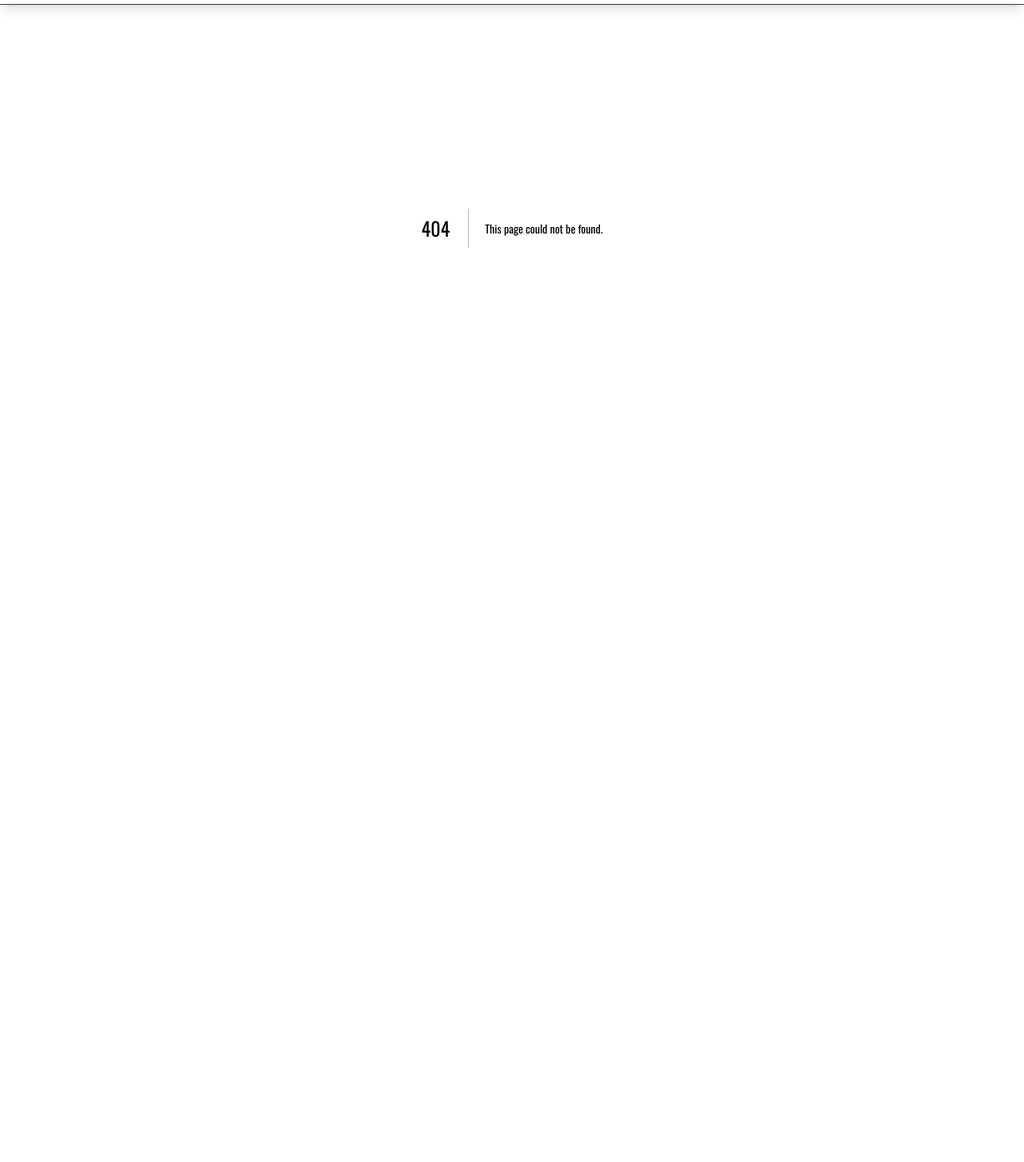
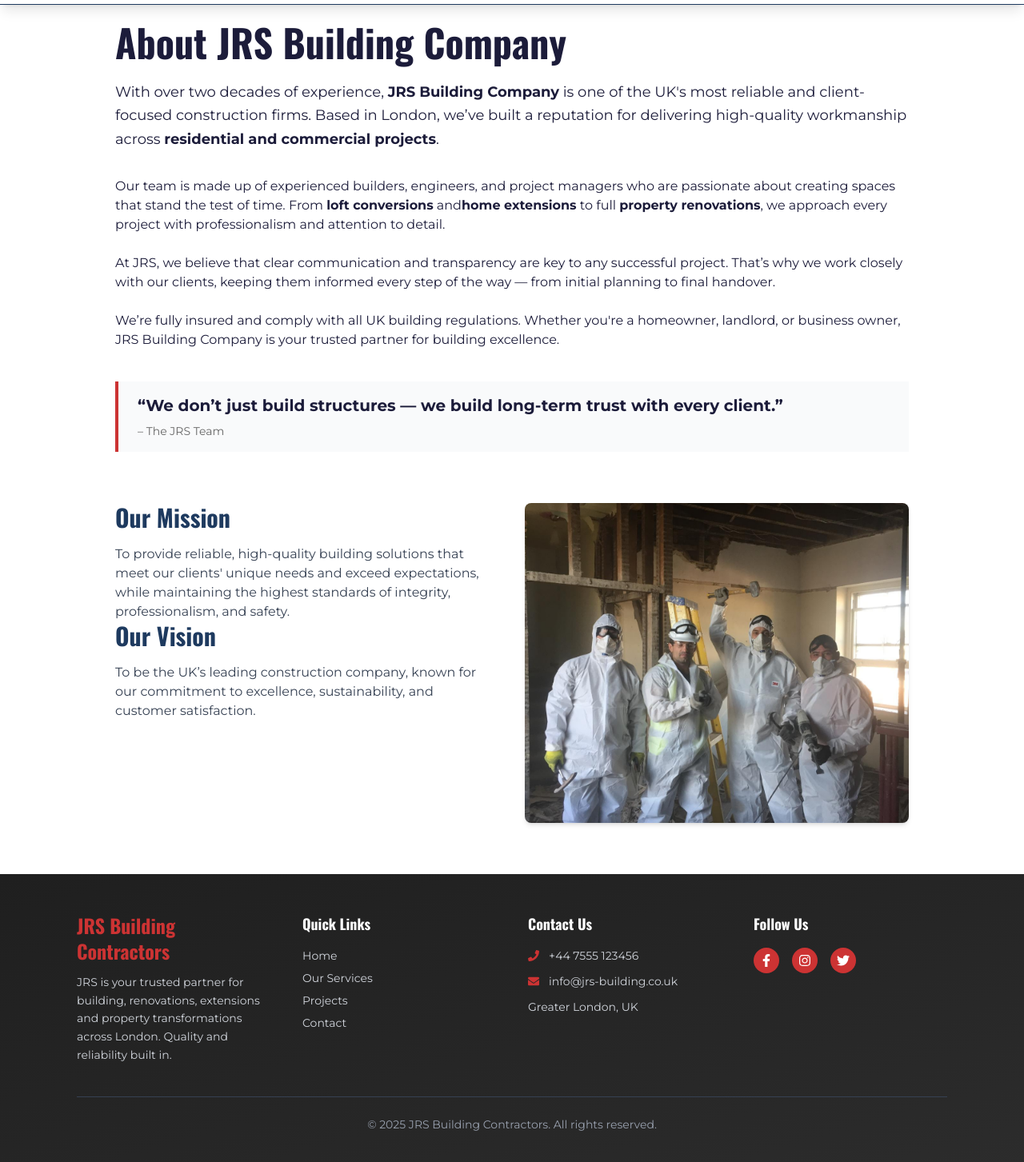
Before and after one commit to alikansoh/JRSBuilding, a Next.js app in the folder frontend/: page /about in a window 1280 px wide. Before the commit this address had no page. Shown: the part 115-1568 px from the top of the page at 80% size. Before the commit the page ends 800 px from the top, so only its background shows below. Built offline with nearby package versions, Linux system fonts and the light colour scheme.

Commit message:
add about us page

```diff
--- /dev/null
+++ b/frontend/src/app/Components/Footer.tsx
@@ -0,0 +1,64 @@
+import Link from "next/link";
+import { FaFacebookF, FaInstagram, FaTwitter, FaPhone, FaEnvelope } from "react-icons/fa";
+
+export default function Footer() {
+  return (
+    <footer className="bg-gradient-to-br from-[#1f1f1f] to-[#2c2c2c] text-white py-12 px-6 sm:px-12 lg:px-24">
+      <div className="max-w-7xl mx-auto grid grid-cols-1 sm:grid-cols-2 lg:grid-cols-4 gap-10">
+        {/* Logo & About */}
+        <div>
+          <h3 className="text-2xl font-bold text-[#CC3333] mb-3">JRS Building Contractors</h3>
+          <p className="text-gray-300 text-sm leading-relaxed">
+            JRS is your trusted partner for building, renovations, extensions and property transformations across London. Quality and reliability  built in.
+          </p>
+        </div>
+
+        {/* Quick Links */}
+        <div>
+          <h4 className="text-lg font-semibold mb-4">Quick Links</h4>
+          <ul className="space-y-2 text-sm text-gray-300">
+            <li><Link href="/" className="hover:text-white transition">Home</Link></li>
+            <li><Link href="/services" className="hover:text-white transition">Our Services</Link></li>
+            <li><Link href="/projects" className="hover:text-white transition">Projects</Link></li>
+            <li><Link href="/contact" className="hover:text-white transition">Contact</Link></li>
+          </ul>
+        </div>
+
+        {/* Contact Info */}
+        <div>
+          <h4 className="text-lg font-semibold mb-4">Contact Us</h4>
+          <ul className="space-y-3 text-sm text-gray-300">
+            <li className="flex items-center gap-3">
+              <FaPhone className="text-[#CC3333]" /> +44 7555 123456
+            </li>
+            <li className="flex items-center gap-3">
+              <FaEnvelope className="text-[#CC3333]" /> info@jrs-building.co.uk
+            </li>
+            <li>Greater London, UK</li>
+          </ul>
+        </div>
+
+        {/* Social Media */}
+        <div>
+          <h4 className="text-lg font-semibold mb-4">Follow Us</h4>
+          <div className="flex gap-4">
+            <a href="#" className="bg-[#CC3333] hover:bg-[#a82828] p-2 rounded-full transition">
+              <FaFacebookF />
+            </a>
+            <a href="#" className="bg-[#CC3333] hover:bg-[#a82828] p-2 rounded-full transition">
+              <FaInstagram />
+            </a>
+            <a href="#" className="bg-[#CC3333] hover:bg-[#a82828] p-2 rounded-full transition">
+              <FaTwitter />
+            </a>
+          </div>
+        </div>
+      </div>
+
+      {/* Divider */}
+      <div className="border-t border-gray-700 mt-10 pt-6 text-center text-sm text-gray-400">
+        © {new Date().getFullYear()} JRS Building Contractors. All rights reserved.
+      </div>
+    </footer>
+  );
+}
--- a/frontend/src/app/Components/RecentProject.tsx
+++ b/frontend/src/app/Components/RecentProject.tsx
@@ -31,25 +31,25 @@ const projects = [
 
 export default function RecentProjects() {
   return (
-    <section className="bg-gradient-to-br from-white via-gray-100 to-gray-200 pt-24 pb-16 px-4 sm:px-6 lg:px-12">
+    <section className="bg-gradient-to-br from-white via-gray-100 to-gray-200 pt-20 mt-10 pb-20 px-6 sm:px-12 lg:px-28">
       {/* Section Header */}
-      <div className="text-center mb-12 max-w-2xl mx-auto px-2">
-        <h2 className="text-4xl sm:text-5xl font-extrabold text-[#CC3333] mb-4 tracking-tight drop-shadow-md">
+      <div className="text-center mb-16 max-w-3xl mx-auto">
+        <h2 className="text-5xl font-extrabold text-[#CC3333] mb-4 tracking-tight drop-shadow-md">
           Recent Projects
         </h2>
-        <p className="text-gray-700 text-base sm:text-lg font-medium">
-          Transformations we’re proud of — slide to see the difference.
+        <p className="text-gray-700 text-xl font-medium">
+          Transformations we’re proud of. slide to see the difference.
         </p>
       </div>
 
       {/* Projects Grid */}
-      <div className="grid grid-cols-1 md:grid-cols-2 lg:grid-cols-3 gap-6 max-w-7xl mx-auto">
+      <div className="grid grid-cols-1 md:grid-cols-3 gap-12 max-w-7xl mx-auto">
         {projects.map(({ title, before, after, description, address }, idx) => (
           <div
             key={idx}
-            className="bg-white rounded-2xl shadow-md hover:shadow-lg transition-shadow duration-300 flex flex-col overflow-hidden"
+            className="bg-white rounded-3xl shadow-xl hover:shadow-2xl transition-shadow duration-500 flex flex-col overflow-hidden"
           >
-            <div className="h-[240px] sm:h-[300px] relative rounded-t-2xl overflow-hidden">
+            <div className="h-[280px] sm:h-[350px] relative rounded-t-3xl overflow-hidden">
               <ReactCompareImage
                 leftImage={before}
                 rightImage={after}
@@ -57,50 +57,49 @@ export default function RecentProjects() {
                 rightImageLabel="After"
                 sliderLineWidth={4}
                 sliderLineColor="#CC3333"
-
               />
             </div>
-            <div className="p-4 flex-grow flex flex-col justify-between">
+            <div className="p-5 flex-grow flex flex-col justify-between">
               <div>
-                <h3 className="text-xl font-semibold text-gray-900 mb-2">{title}</h3>
-                <p className="text-gray-700 text-sm mb-3">{description}</p>
+                <h3 className="text-2xl font-semibold text-gray-900 mb-3">{title}</h3>
+                <p className="text-gray-700 text-base mb-4 leading-relaxed">{description}</p>
               </div>
-              <p className="text-xs text-[#CC3333] font-semibold">{address}</p>
+              <p className="text-sm text-[#CC3333] font-semibold tracking-wide">{address}</p>
             </div>
           </div>
         ))}
       </div>
 
       {/* View All Button */}
-      <div className="text-center mt-12">
+      <div className="text-center mt-10">
         <Link href="/projects" className="relative inline-block group">
           <span className="absolute inset-0 rounded-full bg-[#CC3333] blur opacity-70 group-hover:opacity-100 transition duration-300"></span>
-          <span className="relative inline-block px-8 py-3 text-white font-semibold text-base rounded-full bg-[#b32b2b] group-hover:bg-[#cc4444] shadow-md transition-colors duration-300">
+          <span className="relative inline-block px-12 py-4 text-white font-semibold text-lg rounded-full bg-[#b32b2b] group-hover:bg-[#cc4444] shadow-lg transition-colors duration-300">
             View All Projects
           </span>
         </Link>
       </div>
 
       {/* Call to Action */}
-      <section className="relative mt-10 bg-gradient-to-r from-[#cc3333] to-[#a52a2a] py-12 px-4 sm:px-6 lg:px-20 rounded-2xl shadow-xl overflow-hidden">
+      <section className="relative mt-10 bg-gradient-to-r from-[#cc3333] to-[#a52a2a] py-16 px-6 sm:px-12 lg:px-24 rounded-3xl shadow-2xl overflow-hidden">
         {/* Decorative Blur Circles */}
-        <div className="absolute top-[-80px] left-[-80px] w-[250px] h-[250px] bg-white opacity-10 rounded-full blur-2xl z-0" />
-        <div className="absolute bottom-[-100px] right-[-100px] w-[280px] h-[280px] bg-white opacity-10 rounded-full blur-2xl z-0" />
+        <div className="absolute top-[-100px] left-[-100px] w-[300px] h-[300px] bg-white opacity-10 rounded-full blur-3xl z-0" />
+        <div className="absolute bottom-[-120px] right-[-120px] w-[350px] h-[350px] bg-white opacity-10 rounded-full blur-2xl z-0" />
 
         <div className="relative z-10 text-center max-w-3xl mx-auto">
-          <h2 className="text-white text-3xl sm:text-4xl font-extrabold mb-4 leading-tight drop-shadow-md">
+          <h2 className="text-white text-4xl sm:text-5xl font-extrabold mb-6 leading-tight drop-shadow-md">
             Let’s Bring Your Vision to Life
           </h2>
-          <p className="text-white/90 text-base sm:text-lg mb-6 leading-relaxed">
+          <p className="text-white/90 text-lg sm:text-xl mb-10 leading-relaxed">
             Whether it’s a full renovation or a small improvement, we’re here to deliver stunning results. Reach out today and let’s talk about your next project.
           </p>
 
-          <Link
+          <a
             href="/contact"
-            className="inline-block px-8 py-3 text-white font-semibold text-base bg-white/10 border border-white/20 rounded-full backdrop-blur hover:bg-white/20 transition-all duration-300 shadow-md hover:shadow-lg"
+            className="relative inline-block px-10 py-4 text-white font-semibold text-lg bg-white/10 border border-white/20 rounded-full backdrop-blur hover:bg-white/20 transition-all duration-300 shadow-md hover:shadow-xl"
           >
-            Get a Free Consultation
-          </Link>
+            Get a Free quote
+          </a>
         </div>
       </section>
     </section>
--- /dev/null
+++ b/frontend/src/app/about/page.tsx
@@ -0,0 +1,72 @@
+export const metadata = {
+  title: "About Us | JRS Building Company",
+  description:
+    "Learn more about JRS Building Company, a trusted name in UK construction. We specialise in renovations, extensions, new builds, and project management with over 20 years of experience.",
+};
+
+import Image from "next/image";
+
+export default function AboutPage() {
+  return (
+    <section className="max-w-5xl mx-auto px-4 mt-20 py-16 text-[#1C1C3A]">
+      <h1 className="text-4xl md:text-5xl font-bold mb-6">About JRS Building Company</h1>
+      <p className="text-lg leading-relaxed mb-8">
+        With over two decades of experience, <strong>JRS Building Company</strong> is one of the UK&apos;s most
+        reliable and client-focused construction firms. Based in London, we’ve built a reputation for
+        delivering high-quality workmanship across <strong>residential and commercial projects</strong>.
+      </p>
+
+      <div className="space-y-6">
+        <p>
+          Our team is made up of experienced builders, engineers, and project managers who are passionate
+          about creating spaces that stand the test of time. From <strong>loft conversions</strong> and
+          <strong>home extensions</strong> to full <strong>property renovations</strong>, we approach every
+          project with professionalism and attention to detail.
+        </p>
+
+        <p>
+          At JRS, we believe that clear communication and transparency are key to any successful project.
+          That’s why we work closely with our clients, keeping them informed every step of the way — from
+          initial planning to final handover.
+        </p>
+
+        <p>
+          We’re fully insured and comply with all UK building regulations. Whether you&apos;re a homeowner,
+          landlord, or business owner, JRS Building Company is your trusted partner for building excellence.
+        </p>
+      </div>
+
+      <div className="mt-10 border-l-4 border-[#CC3333] pl-6 py-4 bg-gray-50">
+        <p className="text-xl font-semibold text-[#1C1C3A]">
+          “We don’t just build structures — we build long-term trust with every client.”
+        </p>
+        <span className="text-sm text-[#666] mt-2 block">– The JRS Team</span>
+      </div>
+
+      {/* Our Mission and Vision with Image on the right */}
+      <div className="mt-16 md:flex md:items-start md:gap-12">
+        <div className="md:flex-1">
+          <h2 className="text-3xl font-bold mb-4 text-[#1E3A5F]">Our Mission</h2>
+          <p className="text-gray-700 mb-10 md:mb-0">
+            To provide reliable, high-quality building solutions that meet our clients&apos; unique needs and exceed expectations, while maintaining the highest standards of integrity, professionalism, and safety.
+          </p>
+
+          <h2 className="text-3xl font-bold mb-4 text-[#1E3A5F]">Our Vision</h2>
+          <p className="text-gray-700">
+            To be the UK’s leading construction company, known for our commitment to excellence, sustainability, and customer satisfaction.
+          </p>
+        </div>
+
+        <div className="relative md:w-120 md:h-100 w-full h-48 rounded-lg overflow-hidden shadow-md mt-10 md:mt-0">
+          <Image
+            src="/team.jpeg"
+            alt="The JRS Building Company team on-site"
+            fill
+            className="object-cover"
+            priority
+          />
+        </div>
+      </div>
+    </section>
+  );
+}
--- a/frontend/src/app/layout.tsx
+++ b/frontend/src/app/layout.tsx
@@ -2,6 +2,7 @@
 import type { Metadata } from "next";
 import "./globals.css";
 import NavBar from './Components/Navbar'
+import Footer from "./Components/Footer";
 
 export const metadata: Metadata = {
   title: "Create Next App",
@@ -18,6 +19,8 @@ export default function RootLayout({
       <body className="antialiased">
         <NavBar/>
         {children}
+        <Footer/>
+
       </body>
     </html>
   );
```
Also changed, not shown: frontend/public/team.jpeg (added).
